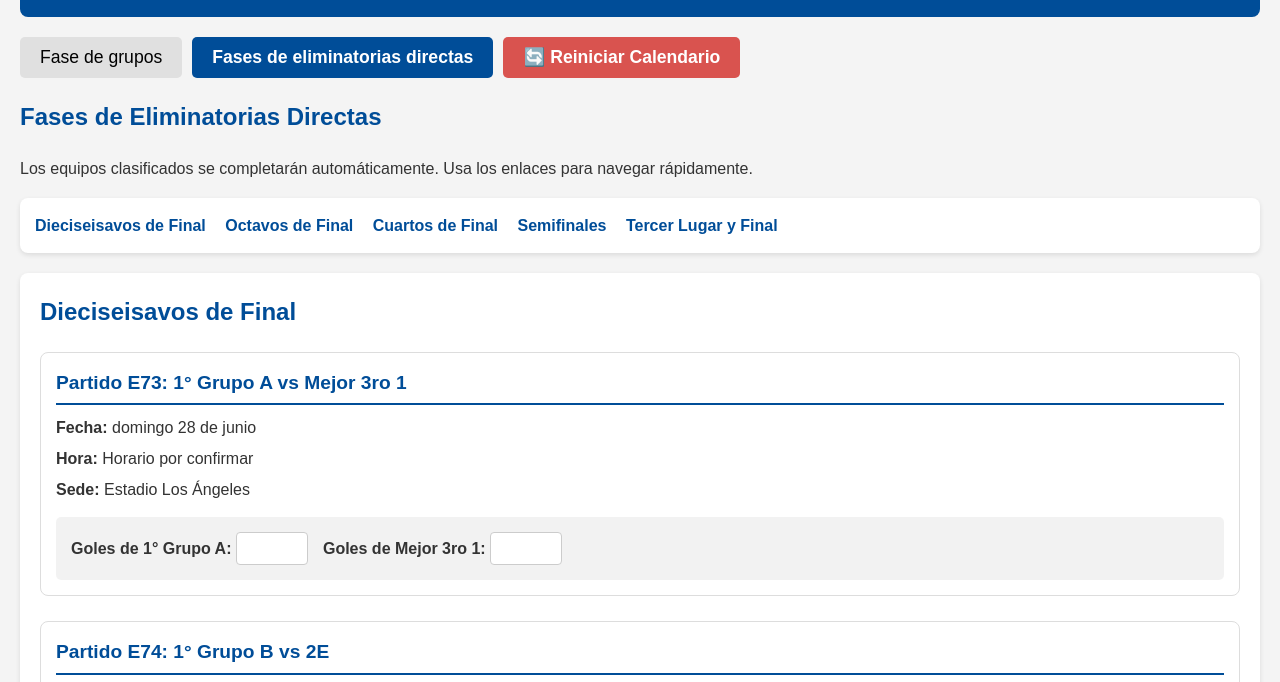
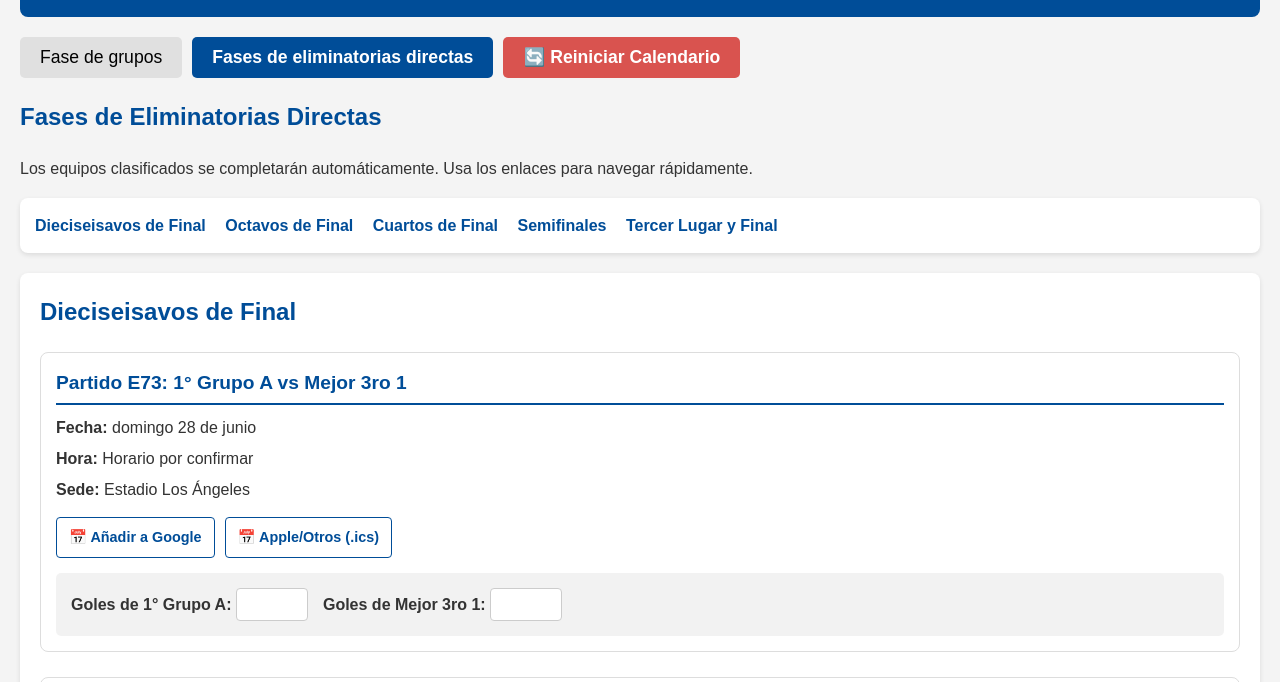
Before and after one commit to georgecr5/Mundial-Accesible-FIFA-2026, a plain HTML site: page index.html in a window 1280 px wide. Both pictures are taken after a click on the button "Fases de eliminatorias directas". Shown: the part 107-789 px from the top of the page. Drawn offline with Linux system fonts and the light colour scheme.

Commit message:
Add files via upload

```diff
--- a/index.html
+++ b/index.html
@@ -123,6 +123,27 @@
             border: 1px solid #ccc;
             border-radius: 4px;
         }
+        .calendario-acciones {
+            margin-top: 15px;
+            display: flex;
+            gap: 10px;
+            flex-wrap: wrap;
+        }
+        .btn-cal {
+            background-color: #fff;
+            color: #004d98;
+            border: 1px solid #004d98;
+            padding: 8px 12px;
+            border-radius: 4px;
+            text-decoration: none;
+            font-size: 0.9em;
+            cursor: pointer;
+            font-weight: bold;
+        }
+        .btn-cal:hover, .btn-cal:focus {
+            background-color: #004d98;
+            color: white;
+        }
         table {
             width: 100%;
             border-collapse: collapse;
@@ -148,7 +169,6 @@
             clip: rect(0, 0, 0, 0);
             border: 0;
         }
-        /* Lista sin viñetas para el lector de pantalla en las tablas */
         ul.sr-only {
             list-style-type: none;
         }
@@ -297,7 +317,62 @@
             };
         }
 
-        // Manejador para salir del campo con Escape o Enter
+        // --- SISTEMA DE FECHAS Y CALENDARIOS ---
+        function obtenerFechasISO(fechaStr, horaStr) {
+            const meses = {"junio": "06", "julio": "07"};
+            let partesFecha = fechaStr.toLowerCase().split(" ");
+            let dia = partesFecha[1].padStart(2, '0');
+            let mes = meses[partesFecha[3]] || "06";
+
+            let horas = 12; // Valor por defecto
+            let mins = 0;
+            if (horaStr && !horaStr.toLowerCase().includes('confirmar')) {
+                let limpia = horaStr.toLowerCase().replace('.', '').trim();
+                let esPM = limpia.includes('pm');
+                let tiempo = limpia.replace('am','').replace('pm','').trim().split(':');
+                horas = parseInt(tiempo[0]);
+                mins = parseInt(tiempo[1]) || 0;
+                if (esPM && horas !== 12) horas += 12;
+                if (!esPM && horas === 12) horas = 0;
+            }
+
+            let dInicio = new Date(2026, parseInt(mes) - 1, parseInt(dia), horas, mins);
+            let dFin = new Date(dInicio.getTime() + (2 * 60 * 60 * 1000)); // +2 horas duración
+
+            const formatStr = (d) => {
+                return d.getFullYear().toString() +
+                       (d.getMonth() + 1).toString().padStart(2, '0') +
+                       d.getDate().toString().padStart(2, '0') + "T" +
+                       d.getHours().toString().padStart(2, '0') +
+                       d.getMinutes().toString().padStart(2, '0') + "00";
+            };
+
+            return { start: formatStr(dInicio), end: formatStr(dFin) };
+        }
+
+        function generarUrlGoogle(titulo, detalles, ubi, start, end) {
+            return `https://calendar.google.com/calendar/render?action=TEMPLATE&text=${encodeURIComponent(titulo)}&dates=${start}/${end}&details=${encodeURIComponent(detalles)}&location=${encodeURIComponent(ubi)}`;
+        }
+
+        function descargarICS(titulo, detalles, ubi, start, end, eq1, eq2) {
+            let icsContent = "BEGIN:VCALENDAR\nVERSION:2.0\nBEGIN:VEVENT\n" +
+                "DTSTART:" + start + "\n" +
+                "DTEND:" + end + "\n" +
+                "SUMMARY:" + titulo + "\n" +
+                "DESCRIPTION:" + detalles + "\n" +
+                "LOCATION:" + ubi + "\n" +
+                "END:VEVENT\nEND:VCALENDAR";
+
+            let blob = new Blob([icsContent], { type: 'text/calendar;charset=utf-8' });
+            let url = window.URL.createObjectURL(blob);
+            let a = document.createElement('a');
+            a.href = url;
+            a.download = `Mundial2026_${eq1.replace(/\s+/g,'_')}_vs_${eq2.replace(/\s+/g,'_')}.ics`;
+            a.click();
+            window.URL.revokeObjectURL(url);
+        }
+        // --------------------------------------
+
         function manejarTeclas(e) {
             if (e.key === 'Enter' || e.key === 'Escape') {
                 e.target.blur();
@@ -312,7 +387,6 @@
                 resultadosEliminatorias = {};
                 renderizarGrupos();
 
-                // Limpiar inputs de eliminatorias sin destruir la estructura
                 fasesEliminatorias.forEach(fase => {
                     fase.partidos.forEach(partido => {
                         const in1 = document.getElementById(`goles1_${partido.id}`);
@@ -346,12 +420,23 @@
                     let val1 = partido.goles1 !== null ? partido.goles1 : "";
                     let val2 = partido.goles2 !== null ? partido.goles2 : "";
 
+                    // Fechas para calendarios
+                    const fechas = obtenerFechasISO(partido.fecha, partido.hora);
+                    const tituloEvt = `FIFA 2026: ${nombreEq1} vs ${nombreEq2}`;
+                    const detallesEvt = `Partido Fase de Grupos. Sede: ${partido.sede}`;
+                    const urlGcal = generarUrlGoogle(tituloEvt, detallesEvt, partido.sede, fechas.start, fechas.end);
+
                     divGrupo.innerHTML += `
                         <div class="partido">
                             <h3 id="partido-${partido.id}">Jornada #${partido.jornada} ${nombreEq1} - ${nombreEq2}</h3>
                             <p><strong>Fecha:</strong> ${partido.fecha}</p>
                             <p><strong>Hora:</strong> ${partido.hora}</p>
                             <p><strong>Sede:</strong> ${partido.sede}</p>
+
+                            <div class="calendario-acciones">
+                                <a href="${urlGcal}" target="_blank" class="btn-cal" aria-label="Añadir a Google Calendar: ${nombreEq1} contra ${nombreEq2}">📅 Añadir a Google</a>
+                                <button class="btn-cal" onclick="descargarICS('${tituloEvt}', '${detallesEvt}', '${partido.sede}', '${fechas.start}', '${fechas.end}', '${nombreEq1}', '${nombreEq2}')" aria-label="Descargar para Apple o Outlook: ${nombreEq1} contra ${nombreEq2}">📅 Apple/Otros (.ics)</button>
+                            </div>
 
                             <div class="resultado-inputs">
                                 <div>
@@ -486,7 +571,6 @@
             const contenedorTabla = document.getElementById(`tabla-posiciones-${letraGrupo}`);
             if(!contenedorTabla) return;
 
-            // 1. Tabla visual pero oculta para el lector (aria-hidden)
             let html = `
                 <div aria-hidden="true">
                     <table>
@@ -521,7 +605,6 @@
             });
             html += `</tbody></table></div>`;
 
-            // 2. Lista optimizada SOLO para el lector de pantalla (sr-only)
             html += `<ul class="sr-only" aria-label="Posiciones del Grupo ${letraGrupo}">`;
             datosEstadisticos.forEach((st, index) => {
                 html += `<li>Lugar ${index + 1}. ${st.nombre}: ${st.pts} puntos. ${st.pj} partidos jugados. ${st.pg} ganados, ${st.pe} empatados, ${st.pp} perdidos. ${st.gf} goles a favor y ${st.gc} en contra.</li>`;
@@ -557,7 +640,6 @@
             return null;
         }
 
-        // Esta función construye la estructura DOM de eliminatorias solo UNA vez al inicio
         function construirEstructuraEliminatorias() {
             const contenedor = document.getElementById('contenedor-eliminatorias');
             if(!contenedor) return;
@@ -576,6 +658,11 @@
                             <p><strong>Hora:</strong> ${partido.hora}</p>
                             <p><strong>Sede:</strong> ${partido.sede}</p>
 
+                            <div class="calendario-acciones">
+                                <a id="gcal_${partido.id}" href="#" target="_blank" class="btn-cal">📅 Añadir a Google</a>
+                                <button id="ics_${partido.id}" class="btn-cal">📅 Apple/Otros (.ics)</button>
+                            </div>
+
                             <div class="resultado-inputs">
                                 <div>
                                     <label id="label-goles1-${partido.id}" for="goles1_${partido.id}">...</label>
@@ -593,7 +680,6 @@
             });
         }
 
-        // Esta función actualiza solo los textos y colores, sin destruir los inputs (protege el foco del lector)
         function actualizarVistaEliminatorias() {
             fasesEliminatorias.forEach(faseObj => {
                 faseObj.partidos.forEach(partido => {
@@ -609,8 +695,10 @@
                     let nombreEq1 = eq1Data ? eq1Data.nombre : (partido.ref1.startsWith('E') ? `Ganador ${partido.ref1}` : (partido.ref1.startsWith('Perdedor') ? partido.ref1 : `1° Grupo ${partido.ref1.charAt(1) || ''}`));
                     let nombreEq2 = eq2Data ? eq2Data.nombre : (partido.ref2.startsWith('E') ? `Ganador ${partido.ref2}` : (partido.ref2.startsWith('Perdedor') ? partido.ref2 : partido.ref2));
 
+                    const tituloStr = `${partido.esFinal ? '🌟 LA GRAN FINAL' : (partido.esTercerLugar ? '🥉 3er Lugar' : 'Partido ' + partido.id)}: ${nombreEq1} vs ${nombreEq2}`;
+
                     const tituloEl = document.getElementById(`titulo-partido-${partido.id}`);
-                    if(tituloEl) tituloEl.innerText = `${partido.esFinal ? '🌟 LA GRAN FINAL' : (partido.esTercerLugar ? '🥉 3er Lugar' : 'Partido ' + partido.id)}: ${nombreEq1} vs ${nombreEq2}`;
+                    if(tituloEl) tituloEl.innerText = tituloStr;
 
                     const label1 = document.getElementById(`label-goles1-${partido.id}`);
                     if(label1) label1.innerText = `Goles de ${nombreEq1}:`;
@@ -621,6 +709,22 @@
                     let bgColorPartido = eq1Data && coloresEquipos[eq1Data.id] ? `rgba(${coloresEquipos[eq1Data.id]}, 0.15)` : 'rgba(255, 255, 255, 0.8)';
                     const cajaEl = document.getElementById(`caja-partido-${partido.id}`);
                     if(cajaEl) cajaEl.style.backgroundColor = bgColorPartido;
+
+                    // Actualizar Botones de Calendario Dinámicamente
+                    const btnGcal = document.getElementById(`gcal_${partido.id}`);
+                    const btnIcs = document.getElementById(`ics_${partido.id}`);
+
+                    if (btnGcal && btnIcs) {
+                        const fechas = obtenerFechasISO(partido.fecha, partido.hora);
+                        const tituloEvt = `FIFA 2026: ${nombreEq1} vs ${nombreEq2}`;
+                        const detallesEvt = `Partido de ${faseObj.fase}. Sede: ${partido.sede}`;
+
+                        btnGcal.href = generarUrlGoogle(tituloEvt, detallesEvt, partido.sede, fechas.start, fechas.end);
+                        btnGcal.setAttribute("aria-label", `Añadir a Google Calendar: ${nombreEq1} contra ${nombreEq2}`);
+
+                        btnIcs.onclick = () => descargarICS(tituloEvt, detallesEvt, partido.sede, fechas.start, fechas.end, nombreEq1, nombreEq2);
+                        btnIcs.setAttribute("aria-label", `Descargar para Apple o Outlook: ${nombreEq1} contra ${nombreEq2}`);
+                    }
                 });
             });
         }
```
